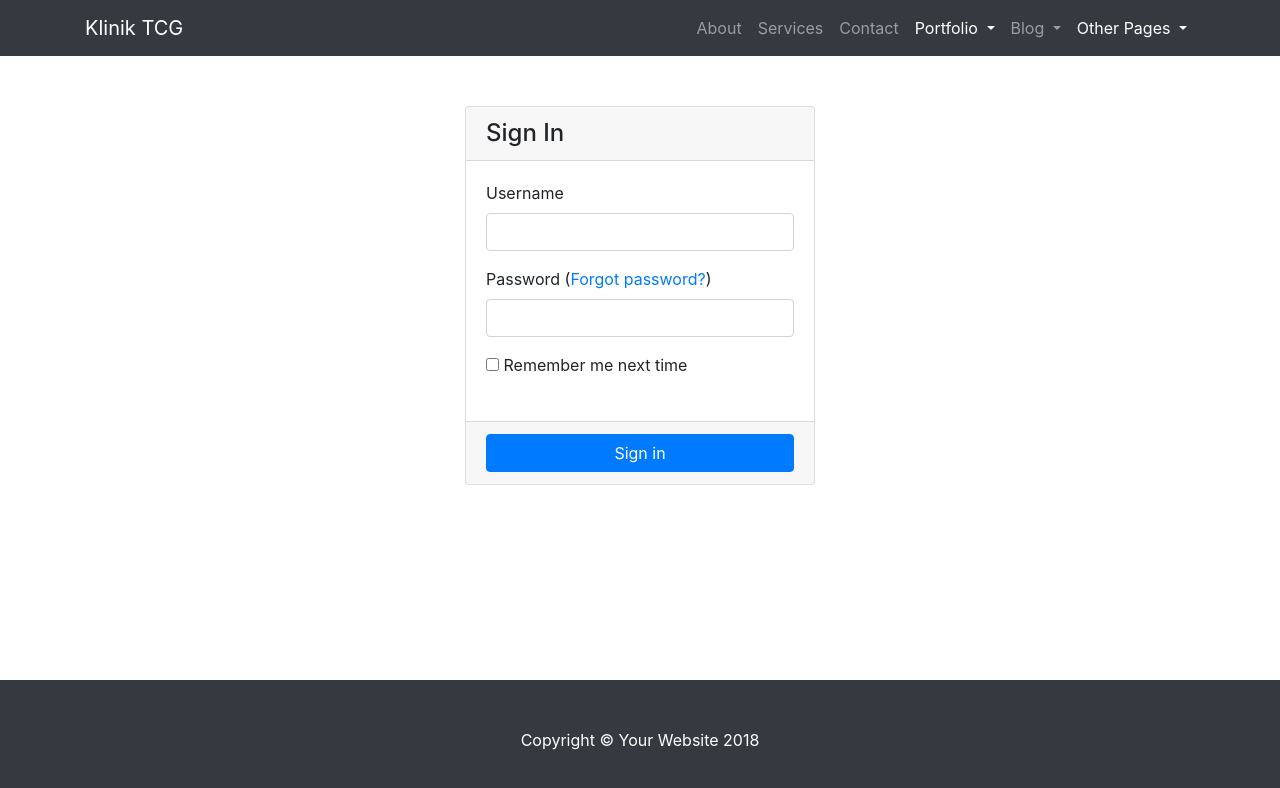
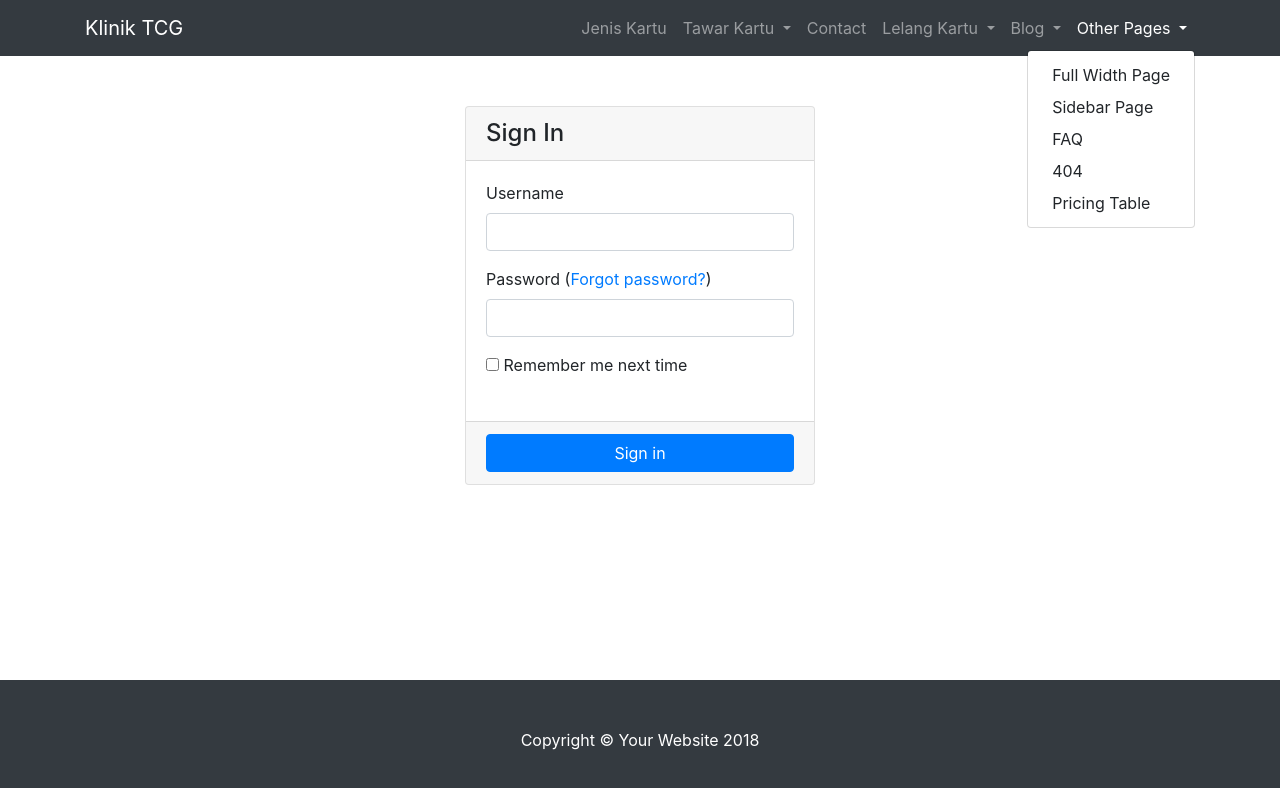
Before and after one commit to Nightowl085/klinikTGC, a website: page login.html in a window 1280 px wide. Both pictures are taken after a click on the link "Other Pages". Drawn offline with Linux system fonts and the light colour scheme.

Commit message:
Change navBar menu

```diff
--- a/login.html
+++ b/login.html
@@ -26,24 +26,27 @@
         <div class="collapse navbar-collapse" id="navbarResponsive">
             <ul class="navbar-nav ml-auto">
                 <li class="nav-item">
-                    <a class="nav-link" href="about.html">About</a>
+                    <a class="nav-link" href="about.html">Jenis Kartu</a>
                 </li>
-                <li class="nav-item">
-                    <a class="nav-link" href="services.html">Services</a>
+                <li class="nav-item dropdown">
+                    <a class="nav-link dropdown-toggle" href="#" id="navbarDropdownPortfolio" data-toggle="dropdown" aria-haspopup="true" aria-expanded="false">
+                        Tawar Kartu
+                    </a>
+                    <div class="dropdown-menu dropdown-menu-right" aria-labelledby="navbarDropdownPortfolio">
+                        <a class="dropdown-item" href="portfolio-1-col.html">1 Column Portfolio</a>
+                        <a class="dropdown-item" href="portfolio-2-col.html">2 Column Portfolio</a>
+                    </div>
                 </li>
                 <li class="nav-item">
                     <a class="nav-link" href="contact.html">Contact</a>
                 </li>
-                <li class="nav-item active dropdown">
+                <li class="nav-item dropdown">
                     <a class="nav-link dropdown-toggle" href="#" id="navbarDropdownPortfolio" data-toggle="dropdown" aria-haspopup="true" aria-expanded="false">
-                        Portfolio
+                        Lelang Kartu
                     </a>
                     <div class="dropdown-menu dropdown-menu-right" aria-labelledby="navbarDropdownPortfolio">
-                        <a class="dropdown-item active" href="portfolio-1-col.html">1 Column Portfolio</a>
+                        <a class="dropdown-item" href="portfolio-1-col.html">1 Column Portfolio</a>
                         <a class="dropdown-item" href="portfolio-2-col.html">2 Column Portfolio</a>
-                        <a class="dropdown-item" href="portfolio-3-col.html">3 Column Portfolio</a>
-                        <a class="dropdown-item" href="portfolio-4-col.html">4 Column Portfolio</a>
-                        <a class="dropdown-item" href="portfolio-item.html">Single Portfolio Item</a>
                     </div>
                 </li>
                 <li class="nav-item dropdown">
@@ -57,9 +60,16 @@
                     </div>
                 </li>
                 <li class="nav-item dropdown">
-                    <a class="nav-link dropdown-toggle" href="#" data-toggle="dropdown" aria-haspopup="true" aria-expanded="false">
+                    <a class="nav-link dropdown-toggle" href="#" id="navbarDropdownBlog" data-toggle="dropdown" aria-haspopup="true" aria-expanded="false">
                         Other Pages
                     </a>
+                    <div class="dropdown-menu dropdown-menu-right" aria-labelledby="navbarDropdownBlog">
+                        <a class="dropdown-item" href="full-width.html">Full Width Page</a>
+                        <a class="dropdown-item" href="sidebar.html">Sidebar Page</a>
+                        <a class="dropdown-item" href="faq.html">FAQ</a>
+                        <a class="dropdown-item" href="404.html">404</a>
+                        <a class="dropdown-item" href="pricing.html">Pricing Table</a>
+                    </div>
                 </li>
             </ul>
         </div>
```
Also changed, not shown: about.html (+11 -8 lines), contact.html (+11 -8 lines), histori-lelang.html (+20 -10 lines), histori-tawar.html (+20 -10 lines), index.html (+10 -7 lines), notifikasi-lelang.html (+20 -10 lines), profile.html (+20 -10 lines), register.html (+20 -10 lines), services.html (+10 -7 lines).
